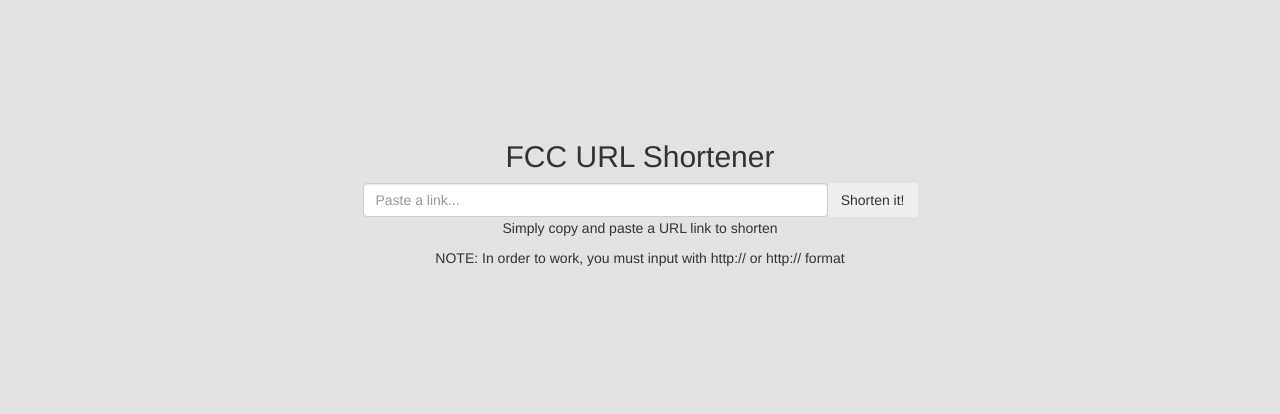
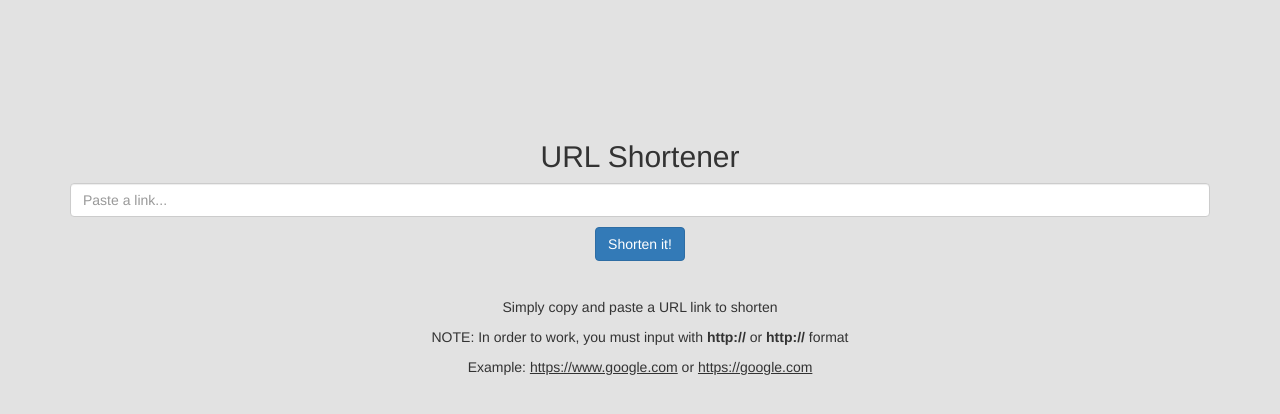
Before and after one commit to KenzoM/url-shortener, a website: page views/index.html in a window 1280 px wide. Drawn offline with nearby package versions, Linux system fonts and the light colour scheme; files that its build step writes are made by us from their sources.

Commit message:
updated cosmetics css

```diff
--- a/app.js
+++ b/app.js
@@ -5,7 +5,6 @@
 var port = process.env.PORT ||  3000;
 var crypto = require("crypto");
 var path = require('path');
-var config = require('./config'); // holds information about hosting
 var Url = require('./models/Url.model'); //this holds our Schema model
 var LookUp = require('./models/Lookup.model.js'); //this holds our Schema lookup
 var db ='mongodb://heroku_0xrn515v:v09cpj5t25qtm73klv2poj5n5h@ds031157.mlab.com:31157/heroku_0xrn515v'
@@ -79,8 +78,9 @@
   })
     .exec(function(err,result){
       if (err) throw err;
+      //if invalid id of shorturl not present, send 404 error.
       if (result === null){
-        res.send({shortUrl: 'nope'})
+        res.status(404).send('Not found')
       } else{
         Url.findOne({
           _id: result.key
--- a/config.js
+++ /dev/null
@@ -1,6 +0,0 @@
-var config = {};
-
-config.db = {};
-config.webhost = 'mongodb://heroku_0xrn515v:v09cpj5t25qtm73klv2poj5n5h@ds031157.mlab.com:31157/';
-// your MongoDB host and database name
-module.exports = config;
--- a/public/css/styles.css
+++ b/public/css/styles.css
@@ -3,6 +3,14 @@
   background: #e2e2e2;
 }
 
-#input{
-  display: inline-flex;
+#shorten-btn{
+  margin-top: 10px;
 }
+
+#shortenURL{
+  margin-top: 15px;
+}
+
+#directions{
+  margin-top: 20px;
+}
--- a/public/javascript/shorten.js
+++ b/public/javascript/shorten.js
@@ -9,10 +9,9 @@
     data: {long_url: urlText}, //data sending out to server is in JSON
     success: function(data){
       $("#shortenURL a").remove() //remove any previous a href link
-      $("#shortenURL p").remove() //remove any previous a href link
-      console.log(data)
+      $("#shortenURL strong").remove() //remove any previous a p tag
       if (data.shortUrl === "#"){
-        $('#shortenURL').append('<p>Try again buddy</p>')
+        $('#shortenURL').append('<strong>Remember to put http:// or https:// format </strong>')
       } else{
         $('#shortenURL').append('<a href="' + data.shortUrl + '">'+ pathname + data.shortUrl +'</a>')
       }
--- a/views/index.html
+++ b/views/index.html
@@ -5,28 +5,32 @@
   <meta charset="UTF-8">
   <link rel="stylesheet" href="https://maxcdn.bootstrapcdn.com/bootstrap/3.3.7/css/bootstrap.min.css">
   <link href="css/styles.css" rel="stylesheet">
-  <title>URL Shortener FCC</title>
+  <title>URL Shortener</title>
 </head>
 <body>
   <div class="container">
     <div class="row">
       <div class="col-md-12">
-        <h2 class="text-center">FCC URL Shortener </h2>
+        <h2 class="text-center">URL Shortener </h2>
       </div>
     </div>
     <div class="row">
-      <div id='input' class="col-md-6 col-md-offset-3">
+      <div id='input' class="col-md-12">
         <input id="url-field" type="text" class="form-control" placeholder="Paste a link...">
-          <button id="shorten-btn" class="btn btn-shorten" type="button">Shorten it!</button>
+      </div>
+      <div class="col-md-12 text-center">
+        <button id="shorten-btn" class="btn btn-shorten btn-primary" type="button">Shorten it!</button>
       </div>
     </div>
     <div class="row text-center">
       <div id="shortenURL" class="col-md-6 col-md-offset-3">
       </div>
     </div>
-    <div class="row text-center">
+    <div id="directions" class="row text-center">
       <p>Simply copy and paste a URL link to shorten</p>
-      <p>NOTE: In order to work, you must input with http:// or http:// format</p>
+      <p>NOTE: In order to work, you must input with <strong>http://</strong> or
+        <strong>http://</strong> format</p>
+      <p> Example: <u>https://www.google.com</u> or <u>https://google.com</u> <p>
     </div>
   </div>
   <script src="https://ajax.googleapis.com/ajax/libs/jquery/3.1.0/jquery.min.js"></script>
```
